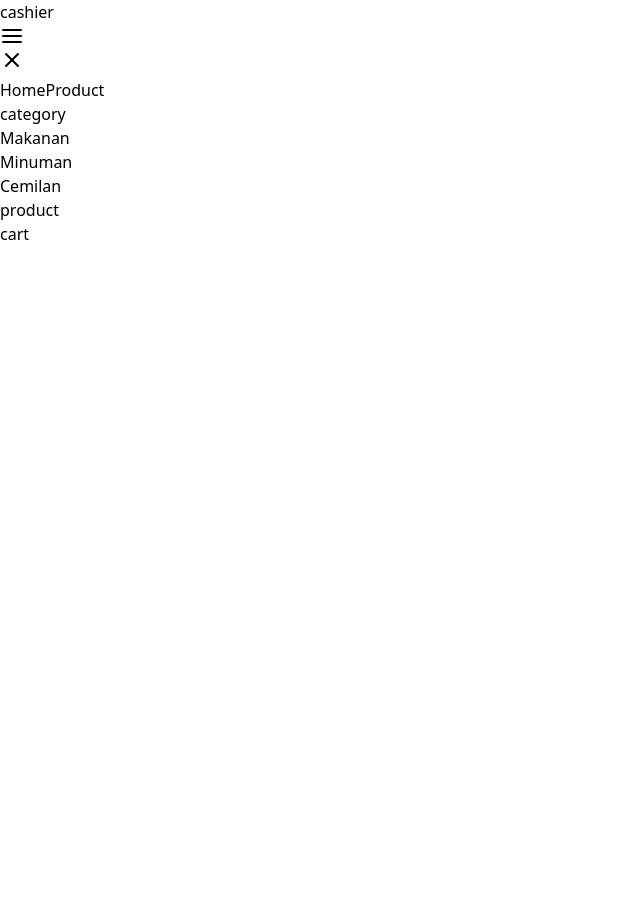
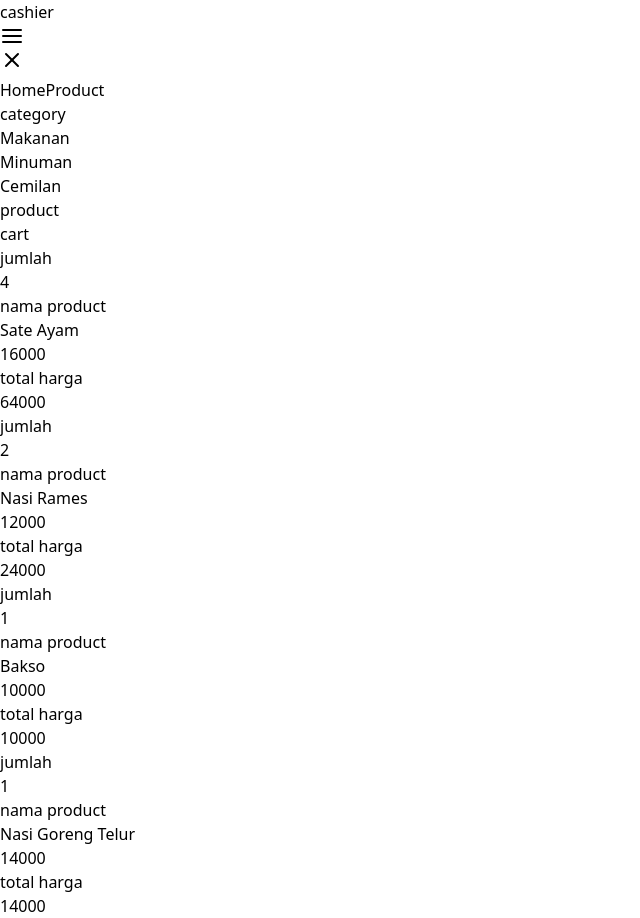
Before and after one commit to mahaandika/cashier-app-with-ReactJS-and-API, a React (Vite) app: page / in a window 1280 px wide. Shown: the whole page, without its empty margins (0-640 px from the left). Before the commit the page ends 800 px from the top, so only its background shows below. Built offline with nearby package versions, Linux system fonts and the light colour scheme; data requests are answered from the project's data file.

Commit message:
succes show all the products in the cart

```diff
--- a/db/db.json
+++ b/db/db.json
@@ -185,8 +185,8 @@
   ],
   "keranjangs": [
     {
-      "jumlah": 3,
-      "totalPrice": 48000,
+      "jumlah": 4,
+      "totalPrice": 64000,
       "product": {
         "id": "1",
         "kode": "K-01",
@@ -217,6 +217,40 @@
         }
       },
       "id": "2834"
+    },
+    {
+      "id": "7688",
+      "jumlah": 1,
+      "totalPrice": 10000,
+      "product": {
+        "id": "6",
+        "kode": "K-06",
+        "nama": "Bakso",
+        "harga": 10000,
+        "is_ready": true,
+        "gambar": "bakso.jpg",
+        "category": {
+          "id": 1,
+          "nama": "Makanan"
+        }
+      }
+    },
+    {
+      "id": "bc71",
+      "jumlah": 1,
+      "totalPrice": 14000,
+      "product": {
+        "id": "2",
+        "kode": "K-02",
+        "nama": "Nasi Goreng Telur",
+        "harga": 14000,
+        "is_ready": true,
+        "gambar": "nasi-goreng-telor.jpg",
+        "category": {
+          "id": 1,
+          "nama": "Makanan"
+        }
+      }
     }
   ],
   "pesanans": []
--- a/src/components/Cart.jsx
+++ b/src/components/Cart.jsx
@@ -1,9 +1,34 @@
-const Cart = () => {
+const Cart = ({ children }) => {
   return (
     <>
       <h1 className="capitalize text-2xl px-5 font-semibold">cart</h1>
+      <div className="cartBody flex gap-x-5 p-3 flex-wrap">{children}</div>
     </>
   );
 };
 
+function Body({ jumlah, name, price, totalPrice }) {
+  return (
+    <>
+      <div className="jumlah">
+        <p className="text-xl capitalize font-semibold">jumlah</p>
+        <p className="text-center p-3 text-sm font-semibold">{jumlah}</p>
+      </div>
+
+      <div className="product-name">
+        <p className="text-xl capitalize font-semibold pb-3">nama product</p>
+        <p className="capitalize ps-3 font-semibold text-sm">{name}</p>
+        <p className="px-3 py-2 text-sm font-semibold">{price}</p>
+      </div>
+
+      <div className="total-price">
+        <p className="text-xl capitalize font-semibold">total harga</p>
+        <p className="p-3 text-sm font-semibold">{totalPrice}</p>
+      </div>
+    </>
+  );
+}
+
+Cart.Body = Body;
+
 export default Cart;
--- a/src/pages/Admin.jsx
+++ b/src/pages/Admin.jsx
@@ -33,6 +33,18 @@ const Admin = () => {
       .then((res) => {
         const categorys = res.data;
         setCategorys(categorys);
+      })
+      .catch((error) => {
+        console.log(error);
+      });
+  }, []);
+
+  useEffect(() => {
+    axios
+      .get(url + "keranjangs")
+      .then((res) => {
+        const carts = res.data;
+        setCarts(carts);
       })
       .catch((error) => {
         console.log(error);
@@ -80,7 +92,7 @@ const Admin = () => {
         axios.put(url + "keranjangs/" + res.data[0].id, tmpCart).then((res) => {
           Swal.fire({
             title: "success",
-            text: tmpCart.product.nama + "has been added",
+            text: tmpCart.product.nama + " has been added",
             icon: "success",
           });
         });
@@ -126,7 +138,18 @@ const Admin = () => {
         </div>
 
         <div className="cart w-full basis-[20%]">
-          <Cart />
+          <Cart>
+            {carts.length !== 0 &&
+              carts.map((cart) => (
+                <Cart.Body
+                  key={cart.id}
+                  jumlah={cart.jumlah}
+                  name={cart.product.nama}
+                  price={cart.product.harga}
+                  totalPrice={cart.totalPrice}
+                />
+              ))}
+          </Cart>
         </div>
       </div>
     </>
```
